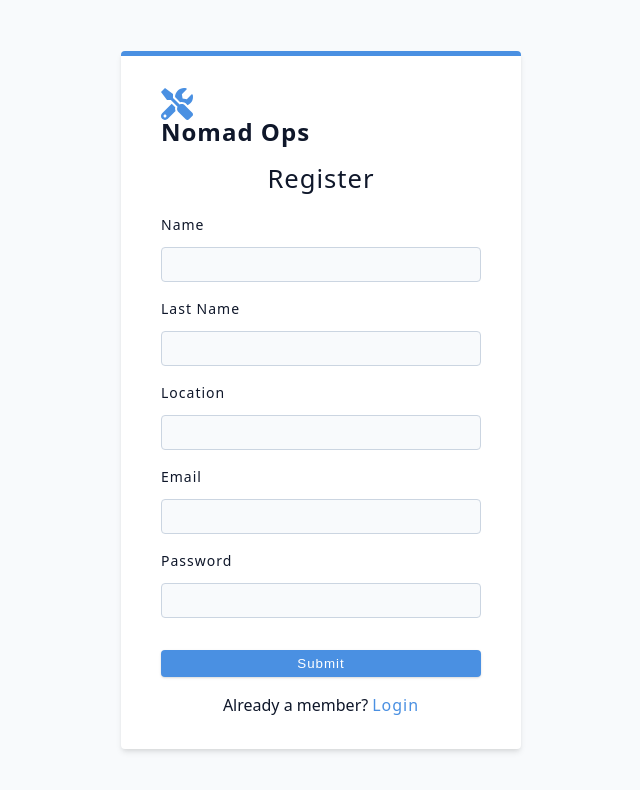
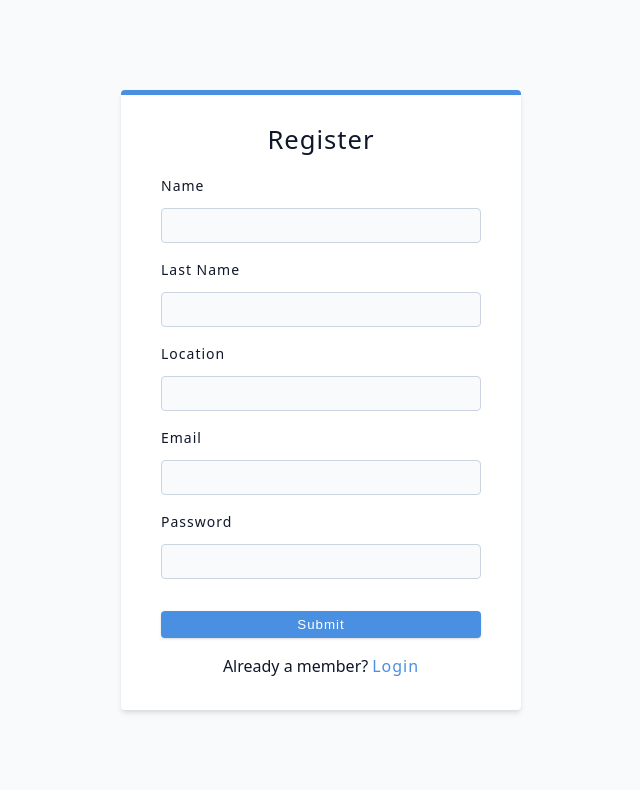
Before and after one commit to Tracy1112/NomadLiving-Ops, a React (Vite) app in the folder client/: page /register in a window 1280 px wide. Shown: the top 790 px of the page, without its empty margins (319-959 px from the left). Built offline with nearby package versions, Linux system fonts and the light colour scheme.

Commit message:
remove logo from register/login pages

```diff
--- a/client/src/pages/Login.jsx
+++ b/client/src/pages/Login.jsx
@@ -1,7 +1,7 @@
 import { Link, Form, redirect, useNavigate } from 'react-router-dom'
 import { useQueryClient } from '@tanstack/react-query'
 import Wrapper from '../assets/wrappers/RegisterAndLoginPage'
-import { FormRow, Logo, SubmitBtn } from '../components'
+import { FormRow, SubmitBtn } from '../components'
 import customFetch from '../utils/customFetch'
 import { toast } from 'react-toastify'
 
@@ -44,7 +44,6 @@ const Login = () => {
   return (
     <Wrapper>
       <Form method="post" className="form">
-        <Logo />
         <h4>login</h4>
         <FormRow type="email" name="email" />
         <FormRow type="password" name="password" />
--- a/client/src/pages/Register.jsx
+++ b/client/src/pages/Register.jsx
@@ -1,6 +1,6 @@
 import { Form, redirect, Link } from 'react-router-dom'
 import Wrapper from '../assets/wrappers/RegisterAndLoginPage'
-import { FormRow, Logo, SubmitBtn } from '../components'
+import { FormRow, SubmitBtn } from '../components'
 import customFetch from '../utils/customFetch'
 import { toast } from 'react-toastify'
 
@@ -22,7 +22,6 @@ const Register = () => {
   return (
     <Wrapper>
       <Form method="post" className="form">
-        <Logo />
         <h4>Register</h4>
         <FormRow type="text" name="name" />
         <FormRow type="text" name="lastName" labelText="last name" />
```
